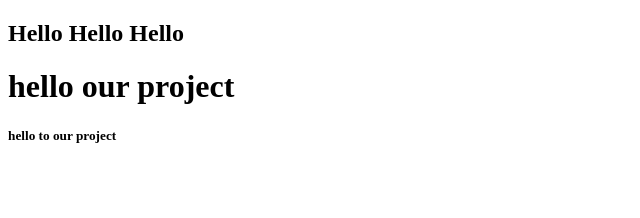
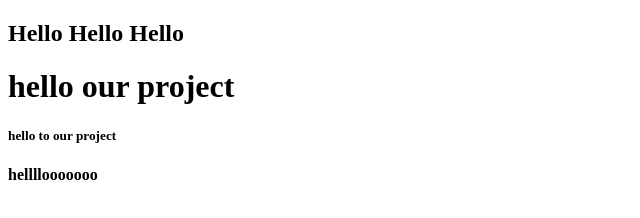
Before and after one commit to EngSamia/project, a plain HTML site: page index.html in a window 1280 px wide. Shown: the whole page, without its empty margins (0-640 px from the left). Drawn offline with Linux system fonts and the light colour scheme.

Commit message:
Update index.html

```diff
--- a/index.html
+++ b/index.html
@@ -15,6 +15,6 @@
 
 	     <h1>hello our project</h1>
 	<h5>hello to our project <h5>
-
+         <h4>hellllooooooo<h4>
 </body>
 </html>
```
